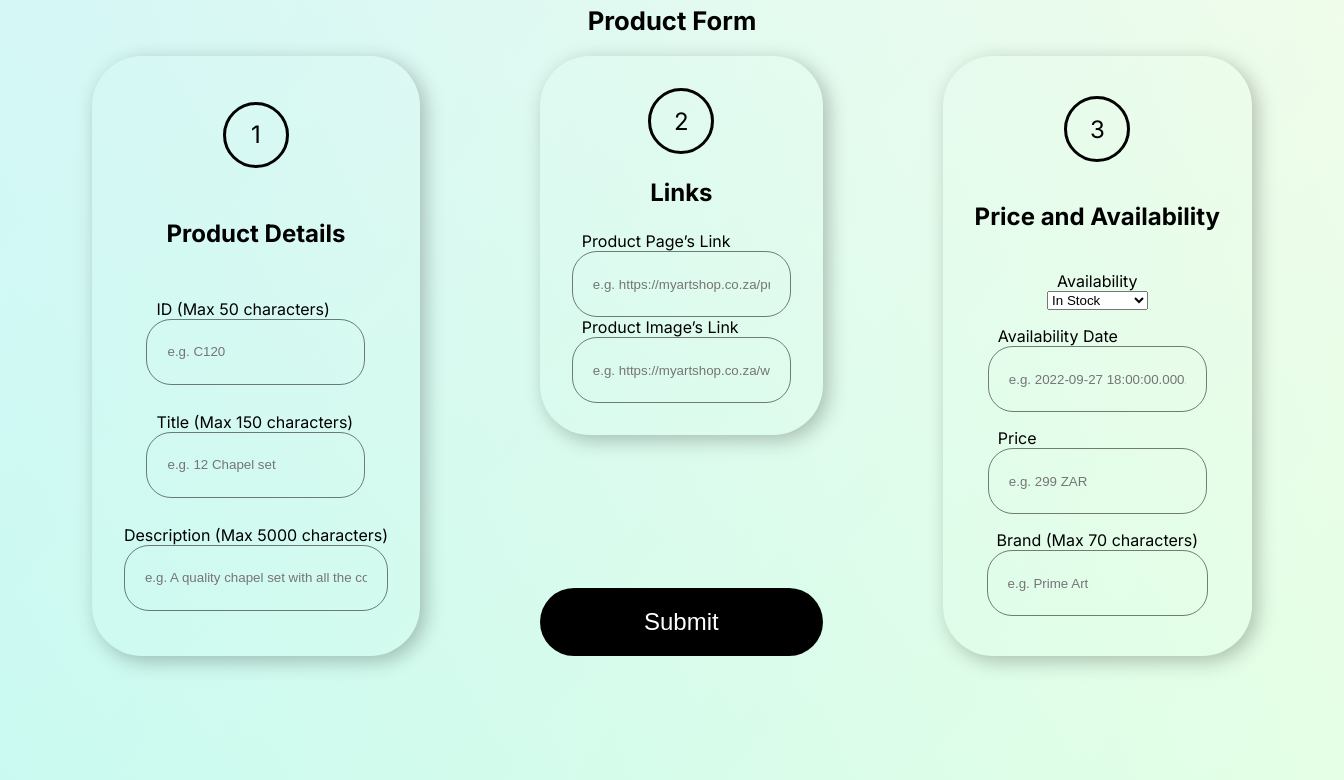
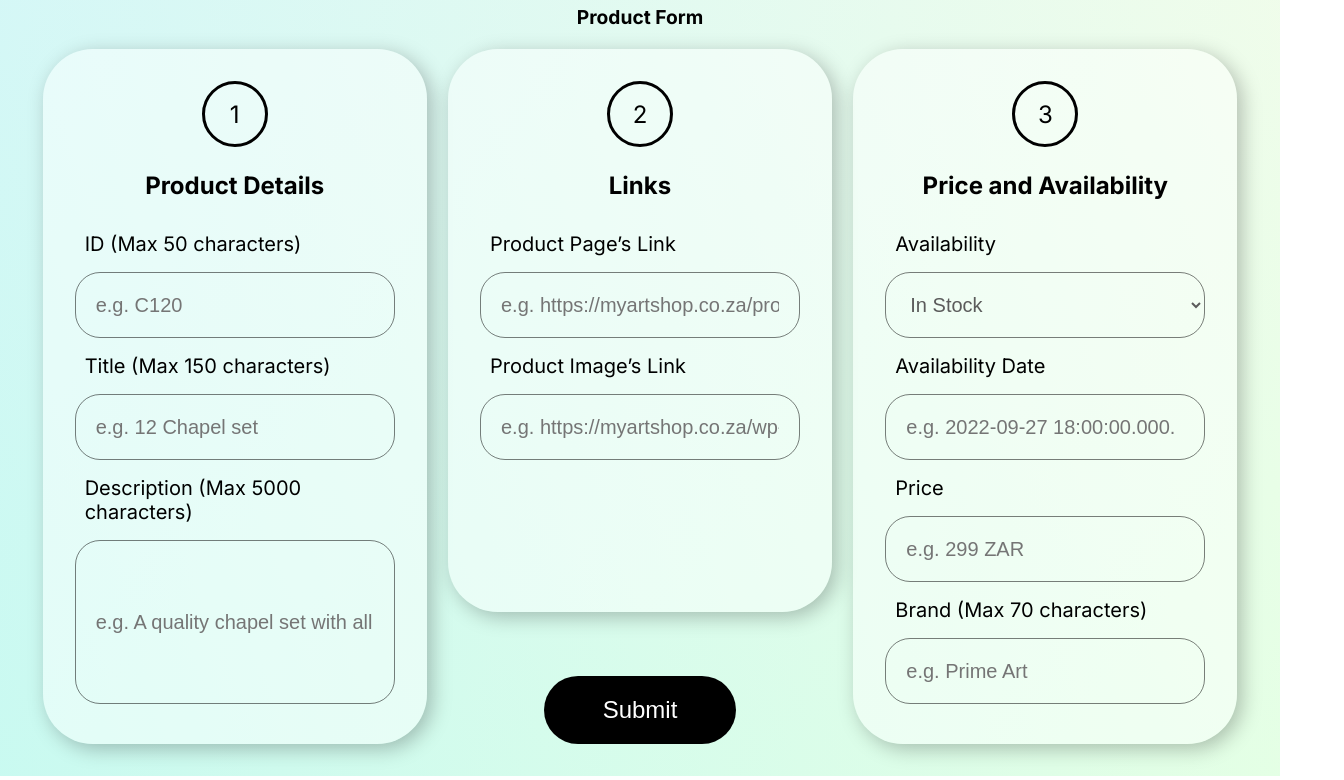
Before and after one commit to ltshikila/IMY320artstore, a website: page public/form.html in a window 1280 px wide. Shown: the part 84-864 px from the top of the page, 1344 px wide, since content can reach past the window. Drawn offline with Linux system fonts and the light colour scheme; a web font is replaced by a local one.

Commit message:
finished design

```diff
--- a/public/css/form.css
+++ b/public/css/form.css
@@ -2,14 +2,14 @@ body {
     margin: 0;
     font-family: 'Inter', sans-serif;
     overflow: hidden;
+    width: 100vw;
+    height: 100vh;
 }
 
 .form {
     display: flex;
     flex-direction: column;
 
-    width: 100vw;
-    height: 100vh;
     padding: 2rem;
     background: linear-gradient(129.22deg,
             rgba(215, 215, 215, 0.2),
@@ -26,7 +26,7 @@ body {
 .heading {
     width: 100%;
     text-align: center;
-    font-size: 2vw;
+    font-size: 1.5vw;
     font-weight: 900;
     margin: 20px 0;
 }
@@ -46,6 +46,7 @@ body {
     display: flex;
     flex-direction: row;
     justify-content: space-around;
+    /*gap: 1rem;*/
     /*align-items: center;*/
     width: 100%;
     /*margin: 0 2rem;*/
@@ -55,43 +56,37 @@ body {
 .subform {
     display: flex;
     flex-direction: column;
-    justify-content: space-around;
+    justify-content: start;
     align-items: center;
     padding: 2rem;
-    background-color: rgba(0, 0, rgb(255, 255, 255), 0.5);
     border-radius: 50px;
     box-shadow: 5px 5px 20px rgba(0, 0, 0, 0.25);
+    width: 25vw;
+    background: #ffffff73;
 
 }
 
 .subform2 {
     display: flex;
     flex-direction: column;
-    justify-content: space-around;
+    justify-content: start;
     align-items: center;
     padding: 2rem;
-    background-color: rgba(0, 0, rgb(255, 255, 255), 0.5);
+    background: #ffffff73;
     border-radius: 50px;
     box-shadow: 5px 5px 20px rgba(0, 0, 0, 0.25);
+    width: 25vw;
+    height: 100%;
 
 }
 
-.subform3 {
-    display: flex;
-    flex-direction: column;
-    justify-content: space-around;
-    align-items: center;
-    padding: 2rem;
-    background-color: rgba(0, 0, rgb(255, 255, 255), 0.5);
-    border-radius: 50px;
-    box-shadow: 5px 5px 20px rgba(0, 0, 0, 0.25);
-
-}
 
 .subfrom-and-btn {
     display: flex;
     flex-direction: column;
     justify-content: space-between;
+    align-items: center;
+    gap: 4rem;
 }
 
 .numicon {
@@ -117,13 +112,24 @@ body {
 .inputcontainer {
     display: flex;
     flex-direction: column;
-    align-items: left;
+    gap: 1rem;
+    width: 100%;
+    margin: 0.5rem;
+}
+
+.Desc_inputcontainer {
+    display: flex;
+    flex-direction: column;
+    flex-grow: 2;
+    gap: 1rem;
+    width: 100%;
+    margin: 0.5rem;
 }
 
 .input_label {
     text-align: left;
     padding: 0 10px;
-    font-size: 1rem;
+    font-size: 1.25rem;
 }
 
 .input {
@@ -135,18 +141,25 @@ body {
     border: 1px solid #00000081;
     border-radius: 25px;
     box-sizing: border-box;
+    font-size: 1.25rem;
 
 }
 
 .Description_input {
+    display: flex;
+    justify-content: start;
+    flex-direction: column;
     padding: 20px 20px;
     background-color: transparent;
-    height: 182px;
+    height: 100%;
     color: #5B5B5B;
-    text-align: left;
+    border: 1px solid #00000081;
+    border-radius: 25px;
+    box-sizing: border-box;
+    font-size: 1.25rem;
 }
 
-.submitbtn{
+.submitbtn {
     font-size: 1.5rem;
     text-align: center;
     color: white;
@@ -155,4 +168,25 @@ body {
     padding: 20px 30px;
     background-color: #000;
     border-radius: 50px;
+    width: 50%;
 }
+
+.submitbtn:hover {
+    background: linear-gradient(246.99deg, #4DA9FF, #6000DE);
+}
+.submitbtn a{
+    color: white;
+    text-decoration: none;
+}
+
+.Availability-dropdown {
+    width: 100%;
+    padding: 10px 20px;
+    background-color: transparent;
+    height: 66px;
+    color: #5B5B5B;
+    border: 1px solid #00000081;
+    border-radius: 25px;
+    box-sizing: border-box;
+    font-size: 1.25rem;
+}
--- /dev/null
+++ b/public/css/reciept.css
@@ -0,0 +1,68 @@
+body {
+    margin: 0;
+    font-family: 'Inter', sans-serif;
+    overflow: hidden;
+    width: 100vw;
+    height: 100vh;
+}
+
+.form {
+    display: flex;
+    flex-direction: column;
+    justify-content: start;
+    align-items: center;
+    padding: 2rem;
+    background: linear-gradient(129.22deg,
+            rgba(215, 215, 215, 0.2),
+            rgba(166, 255, 124, 0.2)),
+        linear-gradient(246.99deg, #fff, #caffff);
+    overflow: hidden;
+    line-height: normal;
+    letter-spacing: normal;
+    text-align: left;
+    color: #000;
+    font-family: "Inter";
+    height: 100vh;
+    gap: 10vh;
+}
+
+.logo {
+    width: 100%;
+    text-decoration: none;
+    font-weight: 700;
+    font-size: 2.5vw;
+    text-align: left;
+    color: inherit;
+    font-family: "Lexend Zetta";
+    margin-left: 8.5vw;
+
+}
+
+.msgcontainer{
+    display: flex;
+    justify-content: space-evenly;
+    align-items: center;
+    flex-direction: column;
+    padding: 2rem;
+    border-radius: 50px;
+    box-shadow: 5px 5px 20px rgba(0, 0, 0, 0.25);
+    width: 25vw;
+    background: #ffffff73;
+    width: 45vw;
+    height: 50vh;
+}
+
+h2{
+    font-size: 4vh;
+    font-weight: 600;
+}
+
+a{
+    font-size: 2.5vh;
+    font-weight: 200;
+    color: #2C8900;
+}
+
+img{
+    width: 5vw;
+}
--- a/public/form.html
+++ b/public/form.html
@@ -32,17 +32,17 @@
                     </label>
                     <input class="input" placeholder="e.g. 12 Chapel set" type="text" />
                 </div>
-                <div class="inputcontainer">
-                    <label class="Description_label">
+                <div class="Desc_inputcontainer">
+                    <label class="input_label">
                         Description (Max 5000 characters)
                     </label>
-                    <input class="input"
+                    <input class="Description_input"
                         placeholder="e.g. A quality chapel set with all the colors you need to create..." type="text" />
                 </div>
             </div>
 
             <div class="subfrom-and-btn">
-                <div class="subform">
+                <div class="subform2">
                     <div class="numicon">2</div>
                     <h3 class="subheading">Links</h3>
                     <div class="inputcontainer">
@@ -60,8 +60,9 @@
                             type="text" />
                     </div>
                 </div>
+
                 <button class="submitbtn">
-                    Submit
+                    <a href="reciept.html">Submit</a>
                 </button>
             </div>
 
@@ -72,7 +73,7 @@
                     <label class="input_label">
                         Availability
                     </label>
-                    <select id="sort-select" class="sort-select">
+                    <select id="Availability-dropdown" class="Availability-dropdown">
                         <option value="in_stock">In Stock</option>
                         <option value="out_of_stock">Out of Stock</option>
                         <option value="preorder">Preorder</option>
--- a/server.js
+++ b/server.js
@@ -18,6 +18,9 @@ app.get("/form", (req, res) => {
   res.sendFile(path.join(__dirname, 'public', 'form.html'));
 });
 
+app.get("/reciept", (req, res) => {
+  res.sendFile(path.join(__dirname, 'public', 'reciept.html'));
+});
 //Database connection
 mongoose.connect('mongodb+srv://ltshikila17:d2HO4CGFT8kZDy40@imy320artstore.osue4xj.mongodb.net/', {
     useNewUrlParser: true,
```
Also changed, not shown: public/reciept.html (added, +35 -0 lines), public/media/images/check.png (added).
